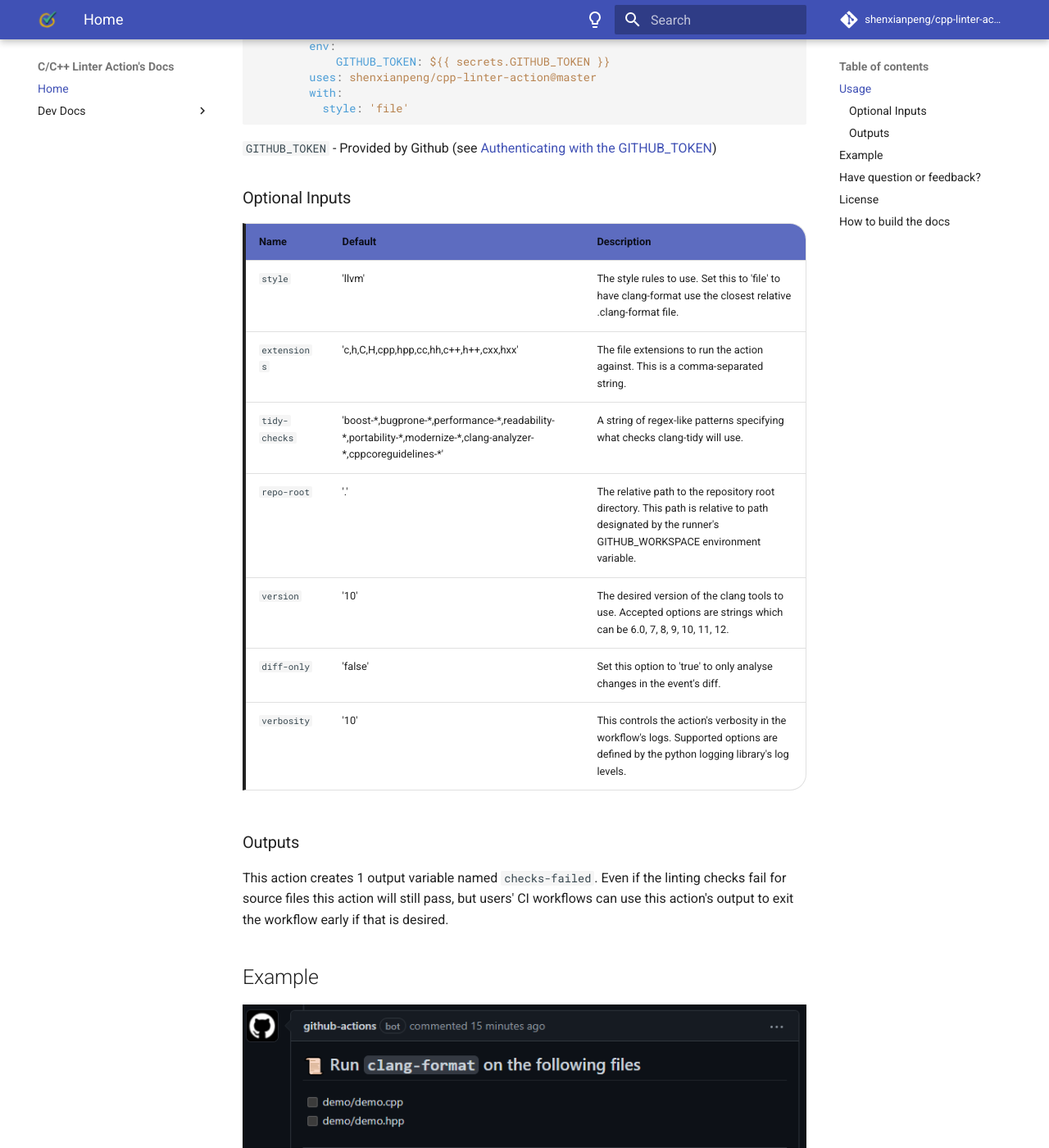
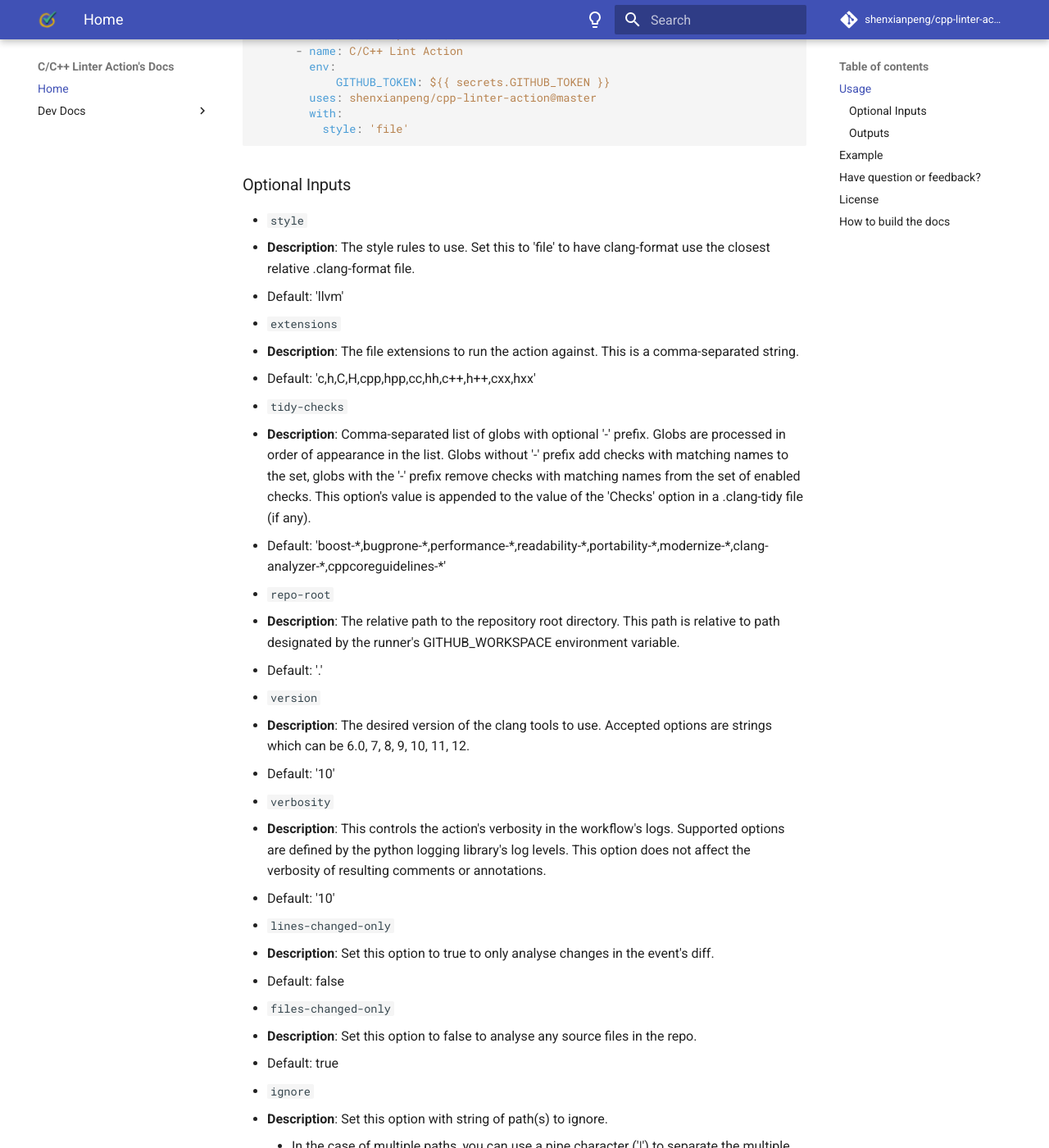
Before and after one commit to cpp-linter/cpp-linter-action, an MkDocs documentation site: the page built from docs/index.md, in a window 1280 px wide and 1400 px high, scrolled down 820 px. Shown: the whole window at 82% size. Built offline with MkDocs 1.6.1 and Material for MkDocs 9.7.7, drawn with Linux system fonts in a browser that asks for light colours; comment, search, counter and statistics services are not loaded; some of the changed text lies outside the part shown.

Commit message:
new thread-comments option; update docs & README

````diff
--- a/README.md
+++ b/README.md
@@ -8,16 +8,16 @@
 ![GitHub release (latest SemVer)](https://img.shields.io/github/v/release/shenxianpeng/cpp-linter-action)
 [![cpp-linter](https://github.com/shenxianpeng/cpp-linter-action/actions/workflows/cpp-linter.yml/badge.svg)](https://github.com/shenxianpeng/cpp-linter-action/actions/workflows/cpp-linter.yml)
 ![GitHub](https://img.shields.io/github/license/shenxianpeng/cpp-linter-action?label=license)
-[![Documentation Status](https://readthedocs.org/projects/cpp-linter-action/badge/?version=latest)](https://cpp-linter-action.readthedocs.io/en/latest/?badge=latest)
+[![Dev Docs Status](https://readthedocs.org/projects/cpp-linter-action/badge/?version=latest)](https://cpp-linter-action.readthedocs.io/en/latest/?badge=latest)
 [![open repo in gitpod](https://img.shields.io/badge/Gitpod-Use%20Online%20IDE-B16C04?logo=gitpod)](https://gitpod.io/#https://github.com/shenxianpeng/cpp-linter-action)
 
-Github Actions for linting C/C++ code. Integrated clang-tidy, clang-format check.
+A Github Action for linting C/C++ code integrating clang-tidy and clang-format to collect feedback provided in the form of thread comments and/or annotations.
 
 ## Usage
 
 Create a new GitHub Actions workflow in your project, e.g. at `.github/workflows/cpp-linter.yml`
 
-The conetent of the file should be in the following format.
+The content of the file should be in the following format.
 
 ```yaml
 name: cpp-linter
@@ -42,19 +42,53 @@
           style: 'file'
 ```
 
-`GITHUB_TOKEN` - Provided by Github (see [Authenticating with the GITHUB_TOKEN](https://docs.github.com/en/actions/reference/authentication-in-a-workflow))
 
 ### Optional Inputs
 
-| Name | Default | Description |
-|------------|---------------|-------------|
-| `style` | 'llvm' | The style rules to use. Set this to 'file' to have clang-format use the closest relative .clang-format file. |
-| `extensions` | 'c,h,C,H,cpp,hpp,cc,hh,c++,h++,cxx,hxx' | The file extensions to run the action against. This is a comma-separated string. |
-| `tidy-checks` | 'boost-\*,bugprone-\*,performance-\*,readability-\*,portability-\*,modernize-\*,clang-analyzer-\*,cppcoreguidelines-\*' | A string of regex-like patterns specifying what checks clang-tidy will use.|
-| `repo-root` | '.' | The relative path to the repository root directory. This path is relative to path designated by the runner's GITHUB_WORKSPACE environment variable. |
-| `version` | '10' | The desired version of the clang tools to use. Accepted options are strings which can be 6.0, 7, 8, 9, 10, 11, 12. |
-| `diff-only` | 'false' | Set this option to 'true' to only analyse changes in the event's diff. |
-| `verbosity` | '10' | This controls the action's verbosity in the workflow's logs. Supported options are defined by the python logging library's log levels. |
+- `style`
+  - **Description**: The style rules to use. Set this to 'file' to have clang-format use the closest relative .clang-format file.
+  - Default: 'llvm'
+- `extensions`
+  - **Description**: The file extensions to run the action against. This is a comma-separated string.
+  - Default: 'c,h,C,H,cpp,hpp,cc,hh,c++,h++,cxx,hxx'
+- `tidy-checks`
+  - **Description**: Comma-separated list of globs with optional '-' prefix. Globs are processed in order of appearance in the list. Globs without '-' prefix add checks with matching names to the set, globs with the '-' prefix remove checks with matching names from the set of enabled checks. This option's value is appended to the value of the 'Checks' option in a .clang-tidy file (if any).
+  - Default: 'boost-\*,bugprone-\*,performance-\*,readability-\*,portability-\*,modernize-\*,clang-analyzer-\*,cppcoreguidelines-\*'
+- `repo-root`
+  - **Description**: The relative path to the repository root directory. This path is relative to path designated by the runner's GITHUB_WORKSPACE environment variable.
+  - Default: '.'
+- `version`
+  - **Description**: The desired version of the clang tools to use. Accepted options are strings which can be 6.0, 7, 8, 9, 10, 11, 12.
+  - Default: '10'
+- `verbosity`
+  - **Description**: This controls the action's verbosity in the workflow's logs. Supported options are defined by the python logging library's log levels. This option does not affect the verbosity of resulting comments or annotations.
+  - Default: '10'
+- `lines-changed-only`
+  - **Description**: Set this option to true to only analyse changes in the event's diff.
+  - Default: false
+- `files-changed-only`
+  - **Description**: Set this option to false to analyse any source files in the repo.
+  - Default: true
+- `ignore`
+  - **Description**: Set this option with string of path(s) to ignore.
+    - In the case of multiple paths, you can use a pipe character ('|')
+      to separate the multiple paths. Multiple lines are forbidden as input to this option.
+    - This can also have files, but the file's relative path has to be specified
+      as well.
+    - There is no need to use './' for each entry; a blank string ('') represents
+      the repo-root path (specified by the `repo-root` input option).
+    - Path(s) containing a space should be inside single quotes.
+    - Submodules are automatically ignored.
+    - Prefix a path with a bang ('!') to make it explicitly not ignored - order of
+      multiple paths does take precedence. The '!' prefix can be applied to
+      submodules if desired.
+    - Glob patterns are not supported here. All asterick characters ('*') are literal.
+  - Default: '.github'
+- `thread-comments`
+  - **Description**: Set this option to false to disable the use of thread comments as feedback.
+    - To use thread comments, the `GITHUB_TOKEN` (provided by Github to each repository) must be declared as an environment variable . See [Authenticating with the GITHUB_TOKEN](https://docs.github.com/en/actions/reference/authentication-in-a-workflow)
+
+  - Default: true
 
 ### Outputs
 
@@ -62,7 +96,10 @@
 
 ## Example
 <!--intro-end-->
+**Thread Comment**
 ![github-actions bot](./docs/images/demo_comment.png)
+**Annotations**
+![workflow annotations](./docs/images/demo_annotations.png)
 <!--footer-start-->
 Example comment is [here](https://github.com/shenxianpeng/cpp-linter-action/pull/5#commitcomment-55252014).
 
--- a/action.yml
+++ b/action.yml
@@ -5,6 +5,10 @@
   icon: "check-circle"
   color: "green"
 inputs:
+  thread-comments:
+    description: Set this option to false to disable the use of thread comments as feedback. Defaults to true.
+    required: false
+    default: true
   style:
     description: >
       The style rules to use (defaults to 'llvm').
@@ -77,5 +81,6 @@
     - --verbosity=${{ inputs.verbosity }}
     - --lines-changed-only=${{ inputs.lines-changed-only }}
     - --files-changed-only=${{ inputs.files-changed-only }}
+    - --thread-comments=${{ inputs.thread-comments }}
     - --ignore
     - ${{ inputs.ignore }}
--- a/docs/index.md
+++ b/docs/index.md
@@ -8,7 +8,10 @@
    end="<!--intro-end-->"
 %}
 
-![sample picture](images/demo_comment.png)
+**Thread Comment**
+![sample comment](images/demo_comment.png)
+**Annotations**
+![workflow annotations](images/demo_annotations.png)
 
 {%
    include-markdown "../README.md"
````
Also changed, not shown: docs/images/demo_annotations.png (added), 2 other files.
